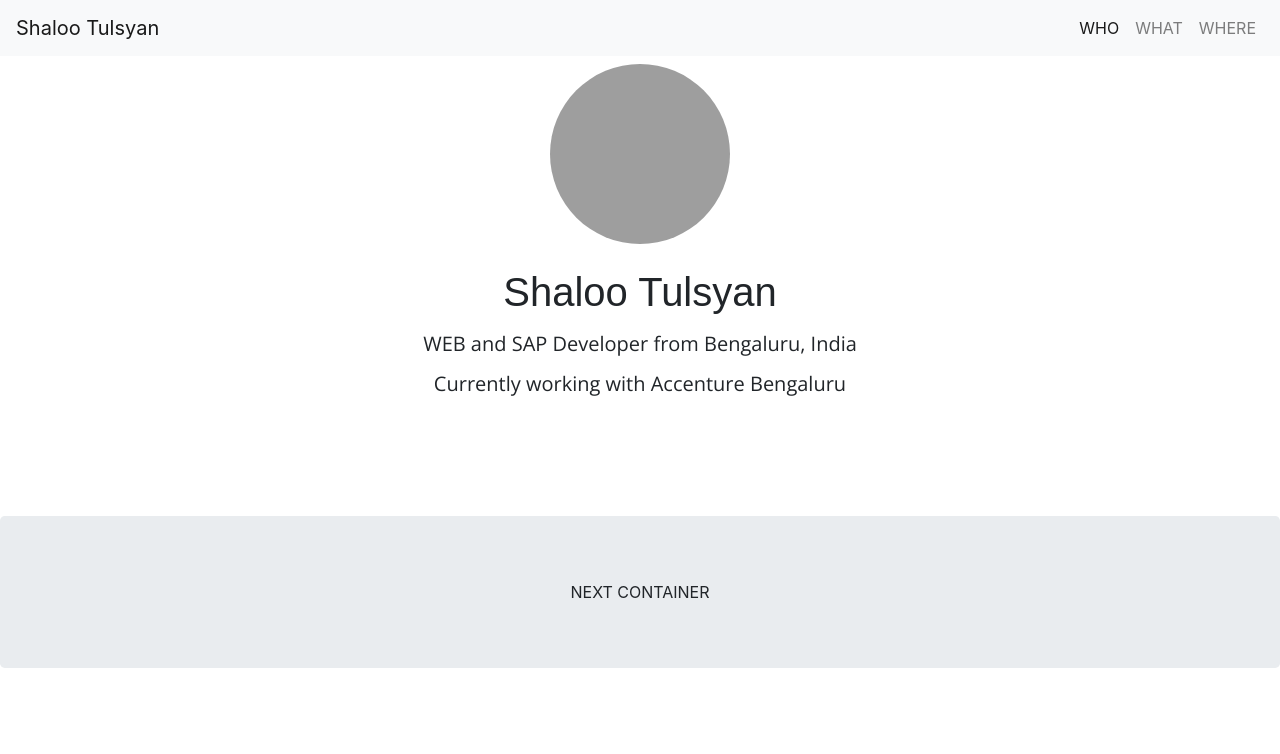
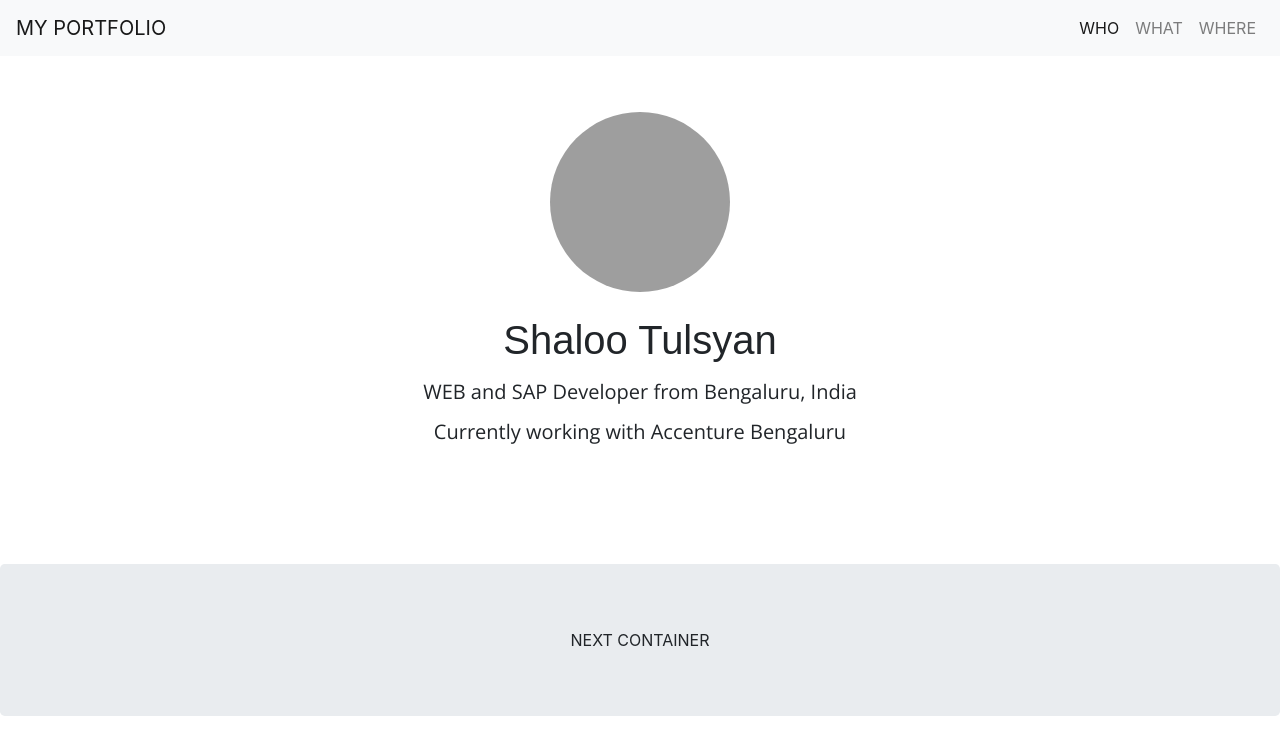
Before and after one commit to shalootulsyan/shalootulsyan.github.io, a plain HTML site: page index.html in a window 1280 px wide. Drawn offline with nearby package versions, Linux system fonts and the light colour scheme; grey boxes are pictures that could not be loaded.

Commit message:
First section image top margin fix

```diff
--- a/index.html
+++ b/index.html
@@ -12,7 +12,7 @@
   </head>
   <body>
 		<nav class="navbar navbar-expand-sm navbar-light bg-light fixed-top">
-  <a class="navbar-brand" href="#">Shaloo Tulsyan</a>
+  <a class="navbar-brand" href="#">MY PORTFOLIO</a>
   <button class="navbar-toggler" type="button" data-toggle="collapse" data-target="#navbarSupportedContent" aria-controls="navbarSupportedContent" aria-expanded="false" aria-label="Toggle navigation">
     <span class="navbar-toggler-icon"></span>
   </button>
@@ -32,7 +32,7 @@
     </div>
 </nav>
 
-<div id="who" class="jumbotron" style='background-color:white'>
+<div id="who" class="jumbotron mt-5" style='background-color:white'>
 	<div class="container">
 		<img src="https://media.licdn.com/dms/image/C5103AQEpa7SRFYNK3A/profile-displayphoto-shrink_800_800/0?e=1554940800&v=beta&t=hkq_cS0nmAkaqTO4cqG1HYUjcP9IV7XwJH7IJgun36Q"
 		class="rounded-circle mx-auto d-block"  alt="Shaloo Tulsyan" width="180" height="180">
```
